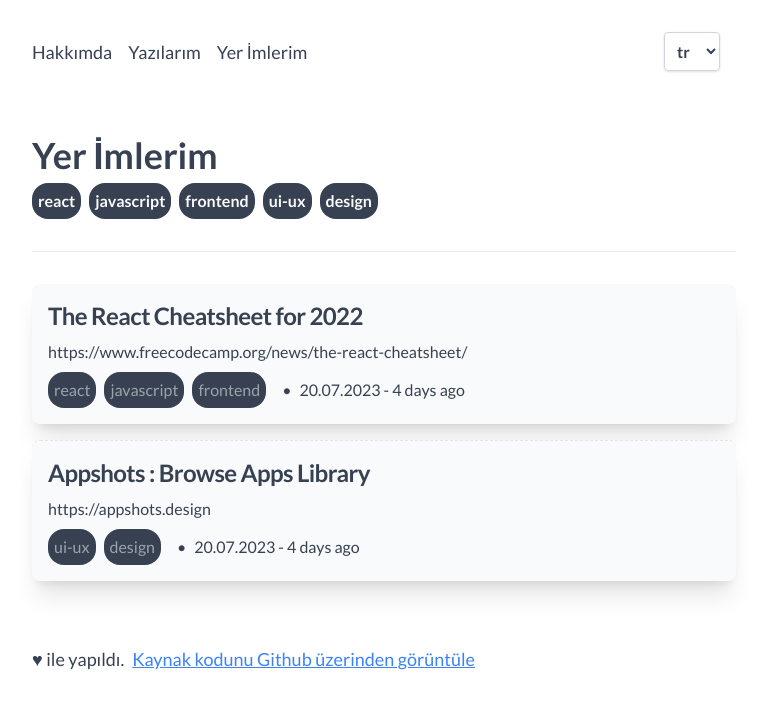
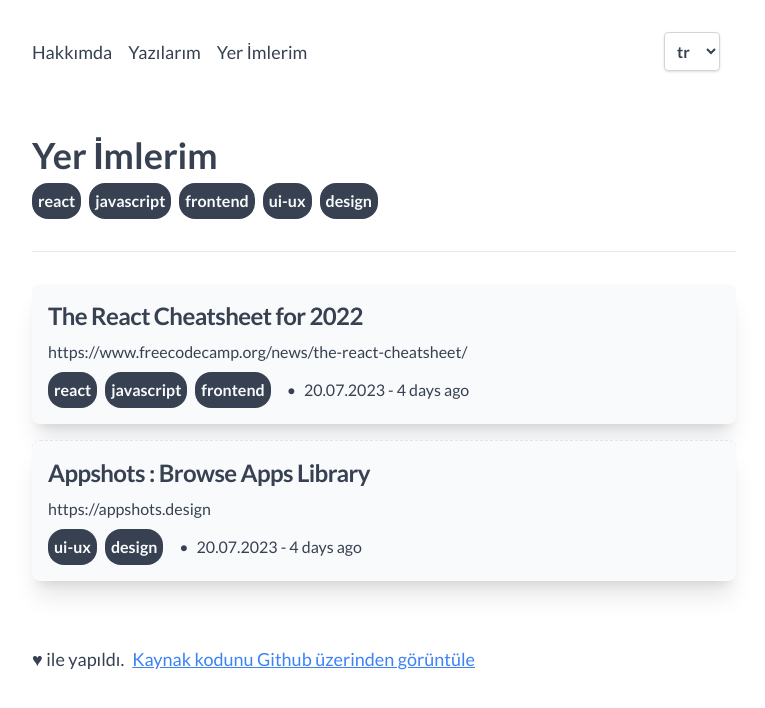
Before and after one commit to emrekayik/site, a Next.js app: page /bookmarks in a window 1280 px wide. Shown: the top 708 px of the page, without its empty margins (256-1021 px from the left). Built offline with nearby package versions, Linux system fonts and the light colour scheme.

Commit message:
optimizasyonlar

```diff
--- a/src/pages/bookmarks/index.js
+++ b/src/pages/bookmarks/index.js
@@ -45,9 +45,9 @@ function Bookmarks() {
                 {bookmark.tags.map((tag) => (
                   <Link
                     href={`/bookmarks/${tag}`}
-                    className="bg-gray-700 dark:bg-gray-400 rounded-2xl"
+                    className="bg-gray-700 dark:bg-gray-400 p-1.5 rounded-2xl"
                   >
-                    <p className="p-1.5 text-gray-400 dark:text-gray-700">
+                    <p className="font-bold dark:text-gray-700 text-gray-50">
                       {tag}
                     </p>
                   </Link>
@@ -66,7 +66,7 @@ function Bookmarks() {
       </>
     );
   };
-  const BookmarkList = ({ bookmarks }) => {
+  const BookmarkTagList = ({ bookmarks }) => {
     const allTags = bookmarks.reduce((tags, bookmark) => {
       bookmark.tags.forEach((tag) => {
         tags.add(tag);
@@ -94,7 +94,7 @@ function Bookmarks() {
     <div className="site-container">
       <h1 className="text-4xl font-bold">{t.bookmark.title}</h1>
       <p className="mt-2 text-gray-600 dark:text-gray-400">{t.bookmark.desc}</p>
-      <BookmarkList bookmarks={bookmarks} />
+      <BookmarkTagList bookmarks={bookmarks} />
       <hr className="h-px my-8 bg-gray-200 border-0 dark:bg-gray-700" />
       <div className="mt-8 space-y-4 divide-y-[1px] divide-dashed divide-slate-400/[.24]">
         <ListBookmarks />
```
